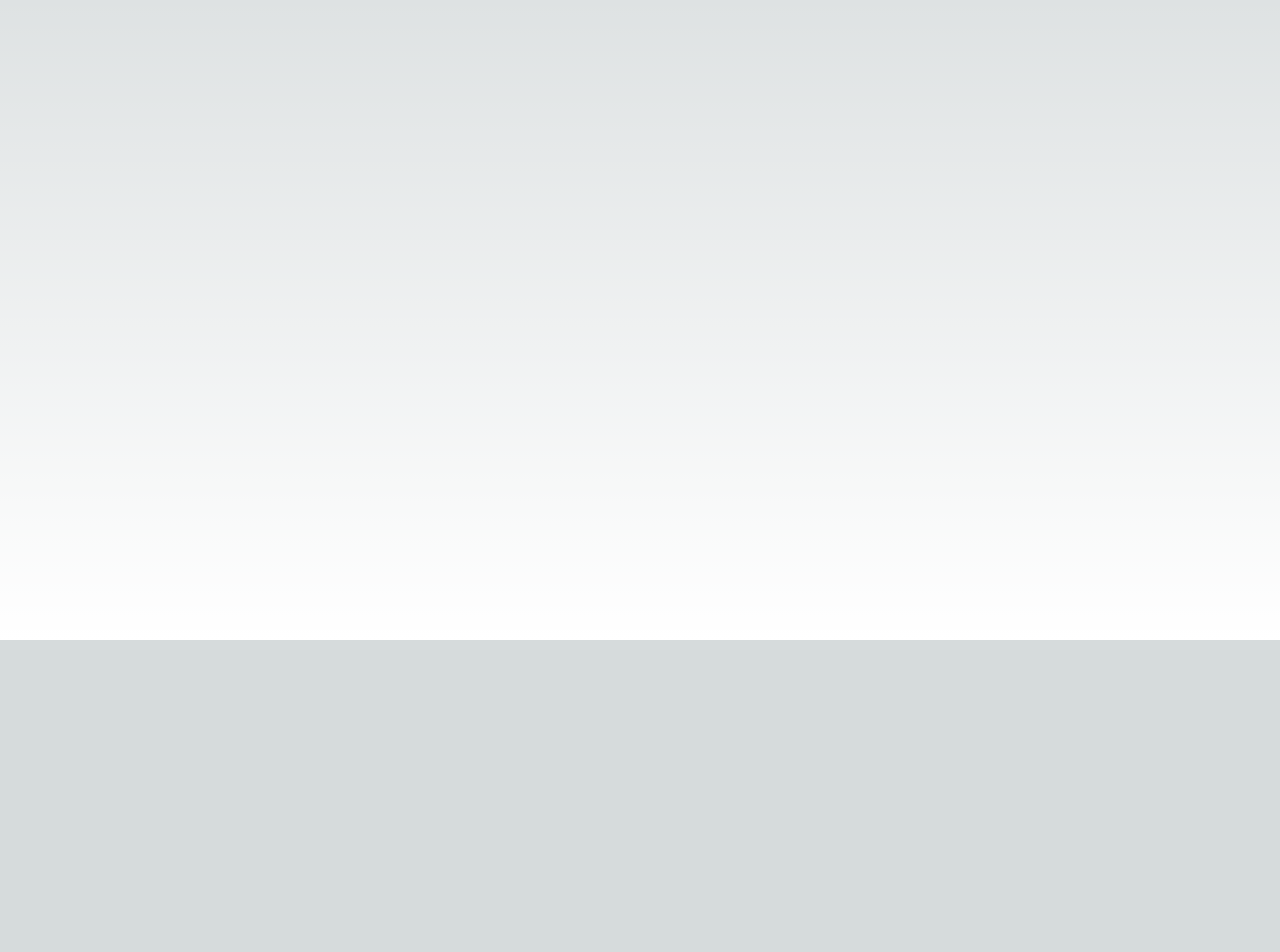
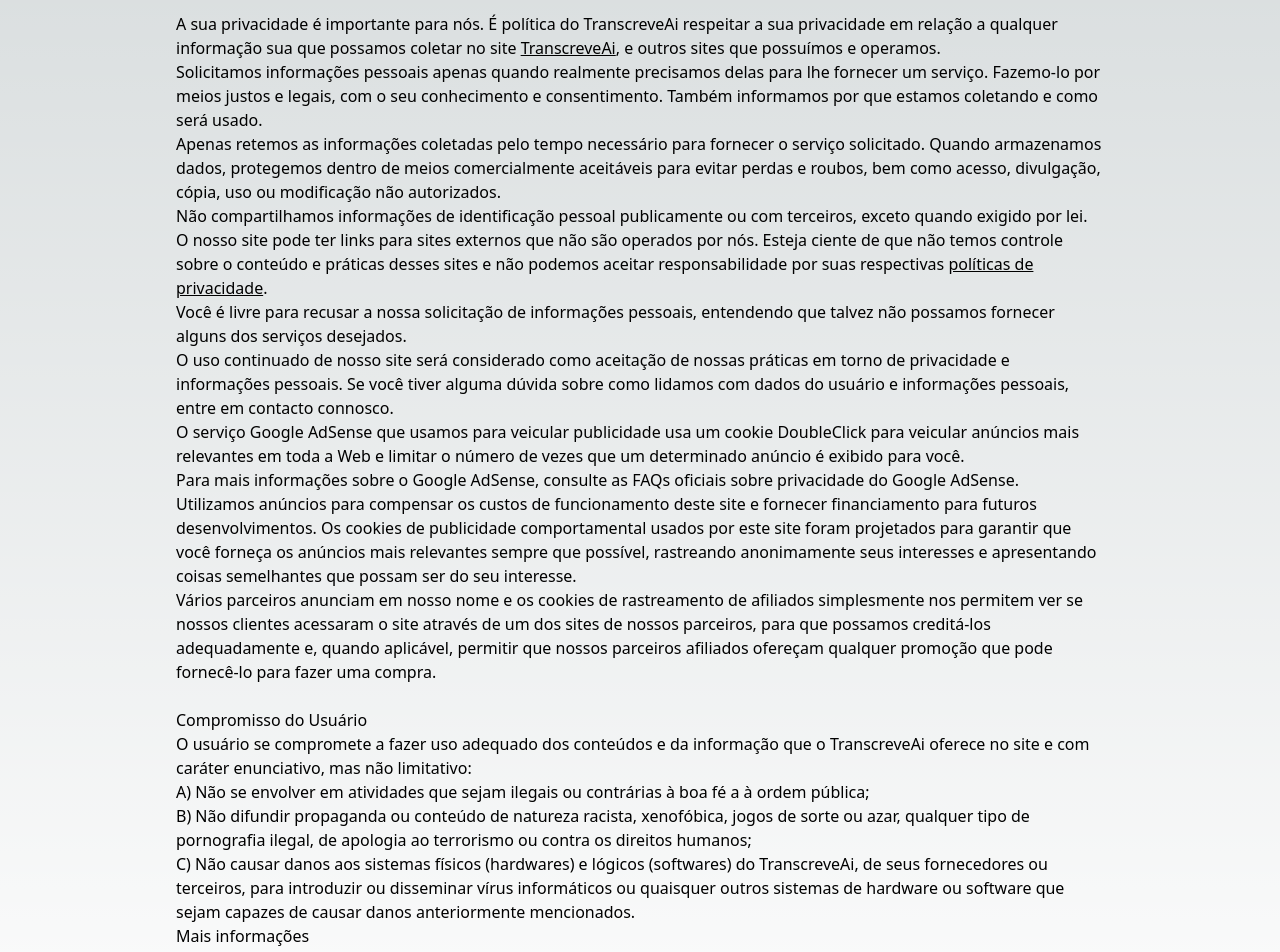
Before and after one commit to ViniciusTei/audio-to-text, a React (Vite) app in the folder app/: page /privacidade in a window 1280 px wide. Shown: the part 160-1112 px from the top of the page. Before the commit the page ends 800 px from the top, so only its background shows below. Built offline with nearby package versions, Linux system fonts and the light colour scheme; no server answers.

Commit message:
feat add privacy policy

```diff
--- a/app/src/App.tsx
+++ b/app/src/App.tsx
@@ -1,5 +1,5 @@
 import { Routes, Route } from 'react-router-dom'
-import { HomePage, ProfilePage, TranscriptPage } from 'components/pages'
+import { HomePage, PrivacyPage, ProfilePage, TranscriptPage } from 'components/pages'
 import { AppHeader } from 'components/domain'
 import { Analytics } from '@vercel/analytics/react'
 
@@ -11,6 +11,7 @@
     <AppHeader />
 
     <Routes>
+      <Route path="/privacidade" element={<PrivacyPage/>} />
       <Route path="/profile" element={<ProfilePage/>} />
       <Route path="/audio" element={<TranscriptPage/>} />
       <Route path="/" element={<HomePage/>} />
--- /dev/null
+++ b/app/src/components/pages/PrivacyPage.tsx
@@ -0,0 +1,31 @@
+import React from 'react'
+
+function PrivacyPage() {
+  return (
+    <div className="mt-20 md:px-20">
+      <h1 className="text-lg font-semibold my-8">Política Privacidade</h1>
+      <p><span>A sua privacidade é importante para nós. É política do TranscreveAi respeitar a sua privacidade em relação a qualquer informação sua que possamos coletar no site <a className="underline" href="https://audio-to-text-pink.vercel.app/">TranscreveAi</a>, e outros sites que possuímos e operamos.</span></p>
+      <p><span>Solicitamos informações pessoais apenas quando realmente precisamos delas para lhe fornecer um serviço. Fazemo-lo por meios justos e legais, com o seu conhecimento e consentimento. Também informamos por que estamos coletando e como será usado.</span></p>
+      <p><span >Apenas retemos as informações coletadas pelo tempo necessário para fornecer o serviço solicitado. Quando armazenamos dados, protegemos dentro de meios comercialmente aceitáveis ​​para evitar perdas e roubos, bem como acesso, divulgação, cópia, uso ou modificação não autorizados.</span></p>
+      <p><span >Não compartilhamos informações de identificação pessoal publicamente ou com terceiros, exceto quando exigido por lei.</span></p>
+      <p><span >O nosso site pode ter links para sites externos que não são operados por nós. Esteja ciente de que não temos controle sobre o conteúdo e práticas desses sites e não podemos aceitar responsabilidade por suas respectivas&nbsp;</span><a className="underline" href="https://politicaprivacidade.com/" rel="noopener noreferrer" target="_blank">políticas de privacidade</a><span>.</span></p>
+      <p><span >Você é livre para recusar a nossa solicitação de informações pessoais, entendendo que talvez não possamos fornecer alguns dos serviços desejados.</span></p>
+      <p><span >O uso continuado de nosso site será considerado como aceitação de nossas práticas em torno de privacidade e informações pessoais. Se você tiver alguma dúvida sobre como lidamos com dados do usuário e informações pessoais, entre em contacto connosco.</span></p>
+      <p>
+        <span>
+      <ul><li><span >O serviço Google AdSense que usamos para veicular publicidade usa um cookie DoubleClick para veicular anúncios mais relevantes em toda a Web e limitar o número de vezes que um determinado anúncio é exibido para você.</span></li><li><span>Para mais informações sobre o Google AdSense, consulte as FAQs oficiais sobre privacidade do Google AdSense.</span></li><li><span>Utilizamos anúncios para compensar os custos de funcionamento deste site e fornecer financiamento para futuros desenvolvimentos. Os cookies de publicidade comportamental usados por este site foram projetados para garantir que você forneça os anúncios mais relevantes sempre que possível, rastreando anonimamente seus interesses e apresentando coisas semelhantes que possam ser do seu interesse.</span></li><li><span>Vários parceiros anunciam em nosso nome e os cookies de rastreamento de afiliados simplesmente nos permitem ver se nossos clientes acessaram o site através de um dos sites de nossos parceiros, para que possamos creditá-los adequadamente e, quando aplicável, permitir que nossos parceiros afiliados ofereçam qualquer promoção que pode fornecê-lo para fazer uma compra.</span></li></ul><p><br/></p></span></p>
+      <h3><span >Compromisso do Usuário</span></h3>
+      <p><span >O usuário se compromete a fazer uso adequado dos conteúdos e da informação que o TranscreveAi oferece no site e com caráter enunciativo, mas não limitativo:</span></p>
+      <ul>
+        <li><span >A) Não se envolver em atividades que sejam ilegais ou contrárias à boa fé a à ordem pública;</span></li>
+        <li><span >B) Não difundir propaganda ou conteúdo de natureza racista, xenofóbica, jogos de sorte ou azar, qualquer tipo de pornografia ilegal, de apologia ao terrorismo ou contra os direitos humanos;</span></li>
+        <li><span >C) Não causar danos aos sistemas físicos (hardwares) e lógicos (softwares) do TranscreveAi, de seus fornecedores ou terceiros, para introduzir ou disseminar vírus informáticos ou quaisquer outros sistemas de hardware ou software que sejam capazes de causar danos anteriormente mencionados.</span></li>
+      </ul>
+      <h3><span >Mais informações</span></h3>
+      <p><span >Esperemos que esteja esclarecido e, como mencionado anteriormente, se houver algo que você não tem certeza se precisa ou não, geralmente é mais seguro deixar os cookies ativados, caso interaja com um dos recursos que você usa em nosso site.</span></p>
+      <p><span >Esta política é efetiva a partir de&nbsp;20 August 2023 17:04</span></p>
+    </div>
+  )
+}
+
+export default PrivacyPage
--- a/app/src/components/pages/index.ts
+++ b/app/src/components/pages/index.ts
@@ -1,3 +1,4 @@
 export { default as HomePage } from './HomePage'
 export { default as ProfilePage } from './ProfilePage'
 export { default as TranscriptPage } from './TranscriptPage'
+export { default as PrivacyPage } from './PrivacyPage'
```
